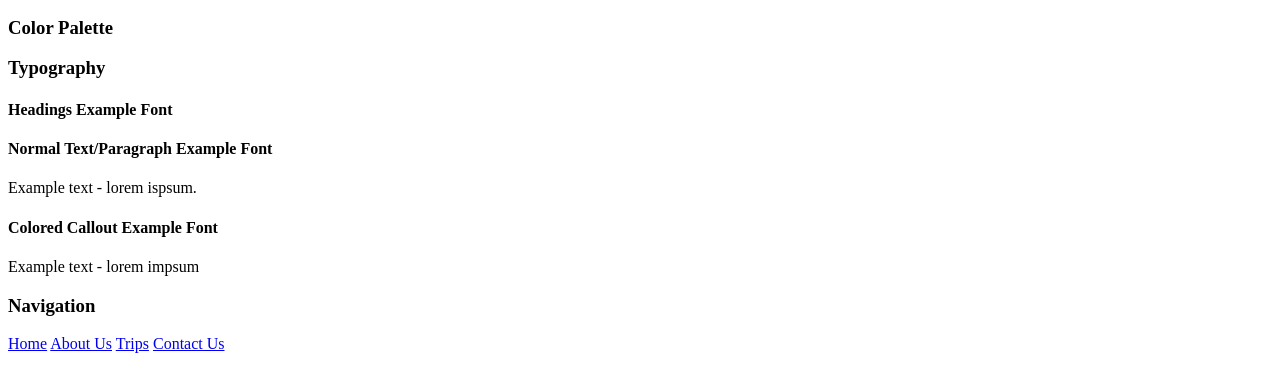
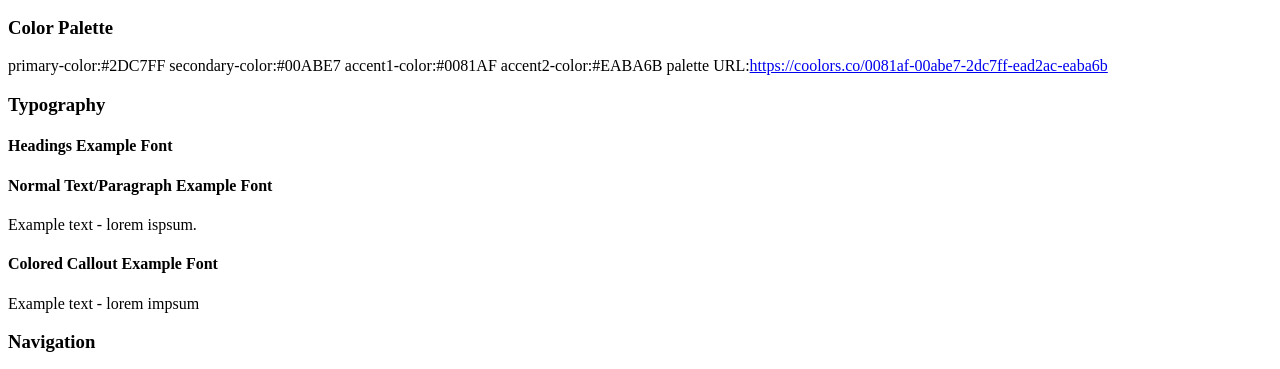
Before and after one commit to larrabeeja/wdd130, a plain HTML site: page wwr/site-plan-rafting.html in a window 1280 px wide. Shown: the part 403-772 px from the top of the page. Drawn offline with Linux system fonts and the light colour scheme.

Commit message:
more rafting stuff

```diff
--- a/wwr/site-plan-rafting.html
+++ b/wwr/site-plan-rafting.html
@@ -28,7 +28,13 @@
     <h2>Style Guide</h2>
 
     <h3>Color Palette</h3>
-    <p></p>
+    <p>
+        primary-color:#2DC7FF
+        secondary-color:#00ABE7
+        accent1-color:#0081AF
+        accent2-color:#EABA6B
+        palette URL:<a href="https://coolors.co/0081af-00abe7-2dc7ff-ead2ac-eaba6b" target="_blank">https://coolors.co/0081af-00abe7-2dc7ff-ead2ac-eaba6b</a>
+    </p>
     <h3>Typography</h3>
     <h4>Headings Example Font</h4>
     <h4>Normal Text/Paragraph Example Font</h4>
```
Also changed, not shown: wwr/images/logo.jpg (added).
